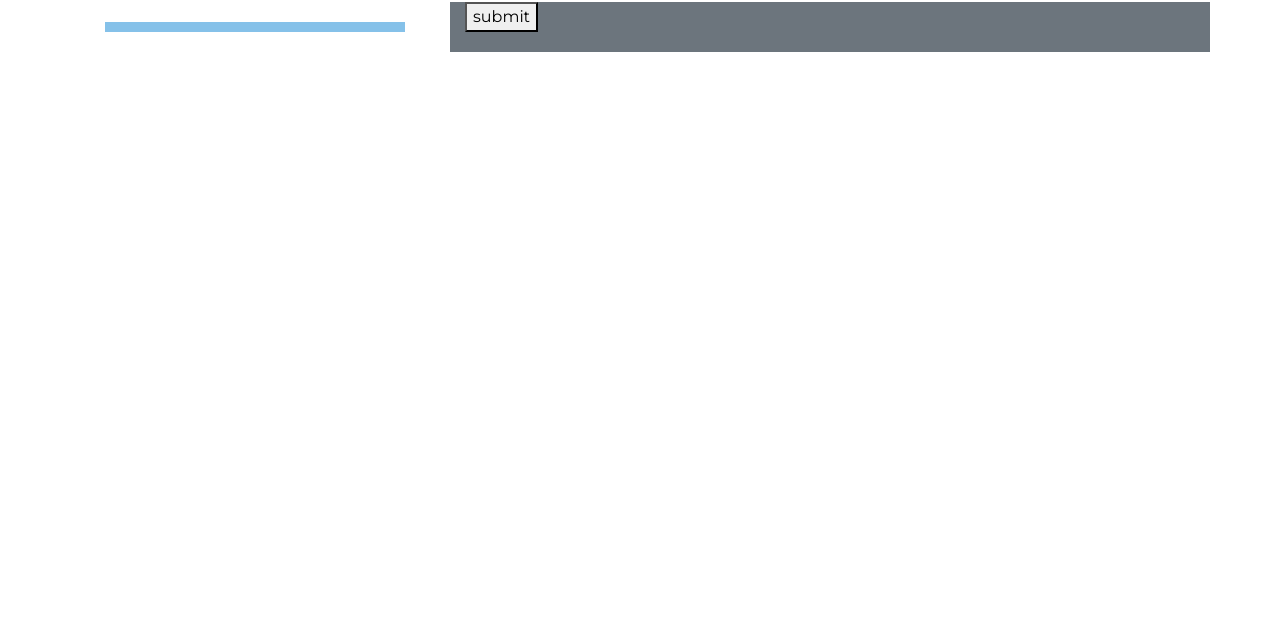
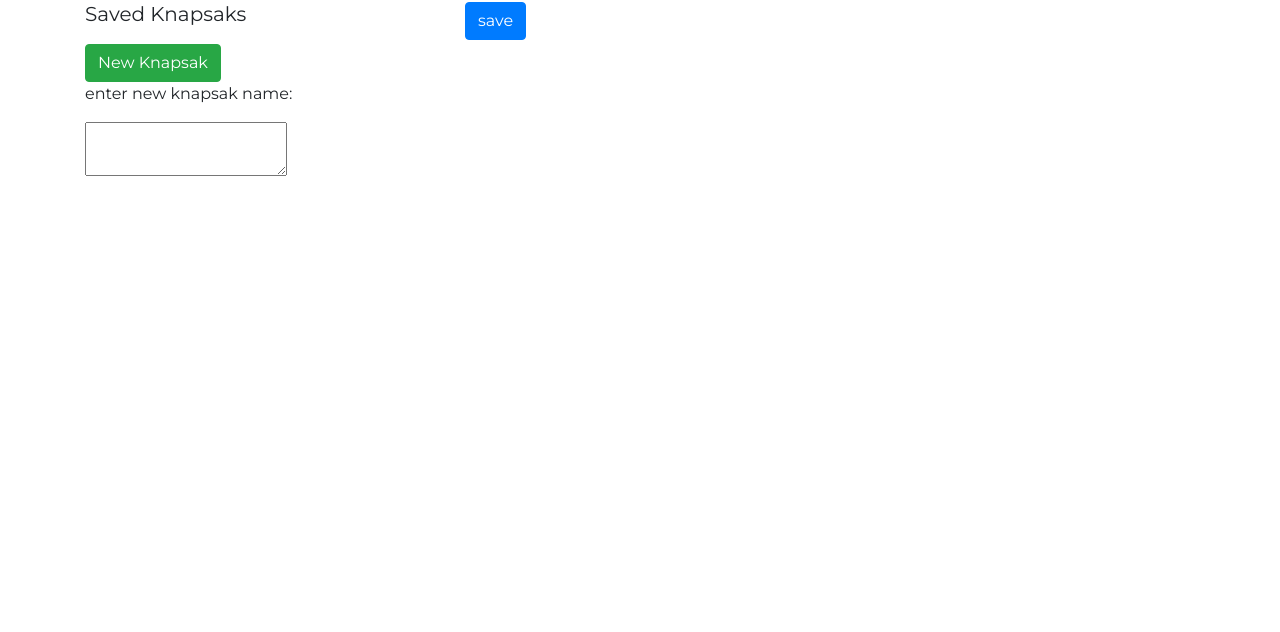
Before and after one commit to corrimori/knapsak_web, a website: page public/index.html in a window 1280 px wide. Shown: the part 168-800 px from the top of the page. Drawn offline with nearby package versions, Linux system fonts and the light colour scheme; no server answers.

Commit message:
work on adding a new knapsak- save to local storage

```diff
--- a/public/index.html
+++ b/public/index.html
@@ -27,18 +27,30 @@
     <div class="container">
       <div class="row">
 
-        <div class="col-md-4">
+        <!-- < ********************************* > -->
+        <div class="col-sm-4">
+          <h5>Saved Knapsaks</h5>
           <ul id="knapsak-lists">
-            <!-- add list of knapsaks dynamically in script here -->
+            <!-- loadKnapsaks() add list of knapsaks dynamically in script here -->
           </ul>
+          <form>
+            <button class="btn btn-success" id="newKnapsakBtn" type="button" onclick="createNewKnapsak()">New Knapsak</button>
+
+            <div id="displayInput">
+              <p>enter new knapsak name:</p>
+              <textarea type="text" id="newKsName"></textarea><br>
+            </div>
+          </form>
         </div>
 
-          <div class="bg-secondary d-flex col-md-8">
+        <!-- < ********************************* > -->
+        <!-- <div class="bg-secondary d-flex col-md-8"> -->
+        <div class="col-sm-auto" d-flex >
           <form id="knapsak-form">
+            <button type=submit class="btn btn-primary">save</button>
             <div id="items-container">
               <!-- item cards inserted here -->
             </div>
-              <button type=submit>submit</button>
           </form>
         </div>
 
--- a/public/scripts.js
+++ b/public/scripts.js
@@ -1,35 +1,52 @@
 let apiUrl = 'http://localhost:8010'
+let userId = 2
+let user_id = 2
+
+// ==========================================
+//  LOADS KNAPSAK LIST ON left
+// ==========================================
 
 const loadKnapsaks = () => {
   console.log('loading knapsaks...')
 
   let knskList = document.querySelector('#knapsak-lists')
   knskList.innerHTML = ''
-  let userId = 2
 
+  // get all knapsaks belonging to a user
   axios.get(`${apiUrl}/users/${userId}/knapsaks`).then(result => {
+    let data = result.data
+
     console.log('result.data------->', result.data)
-    let data = result.data
-    console.log('result.data[0]>>>', result.data[0]);
+    // console.log('result>>>>', result);
+    // console.log('result.data[0]>>>', result.data[0]);
+
     data.forEach( element => {
       let descItem = document.createElement('li')
       descItem.innerHTML = element.description
+
       knskList.appendChild(descItem).addEventListener('click', () => {
-        let knskListId = element.id
-        console.log('>>', knskListId);
-        localStorage.setItem('knapsak_id', JSON.stringify(knskListId))
+        let knapsakId = element.id
+        localStorage.setItem('knapsak_id', JSON.stringify(knapsakId))
         console.log('button clicked!');
-        console.log('element id>>', element.id)
+        console.log(`saved knapsak id ${knapsakId} to LOCAL STORAGE`)
+        console.log('element id>>', element.id)  // knapsakId
         console.log('element userid>>', element.user_id);
         loadItems()
       })
     })
-  })
+
+  }) // end axios
 } // end function loadKnapsaks
 
 loadKnapsaks()
 
-// add items to page, add counter with increment functionality
+// let displayKsInput = document.getElementById('#displayInput')
+// displayKsInput.style.display = 'none'
+
+// ==========================================
+//  LOADS ITEMS in KNAPSAK
+// ==========================================
+
 const loadItems = () => {
   console.log('loading items...')
 
@@ -39,17 +56,15 @@ const loadItems = () => {
   let itemsList = document.querySelector('#items-container')
   let knapsakId = JSON.parse(localStorage.getItem('knapsak_id'))
 
-  //grab items related to knapsak
+  // GET items related to knapsak
+  // axios.get(`${apiUrl}/knapsaks/${knapsakId}/items`).then(result => {
   axios.get(`${apiUrl}/knapsaks/${knapsakId}/items`).then(result => {
     console.log('result.data ITEMS -------->', result.data);
-    console.log('name', result.data[3].name);
+    // console.log('name', result.data[3].name);
     let itemData = result.data
     let qtyObj = {}
 
     itemData.forEach( element => {
-      // create an object to store the quanity of each item
-      // qtyObj[`${element.id}`] = 1
-      // console.log('qtyobj>>>', qtyObj);
 
       // create a card from each element
       console.log('elem>>>', element);
@@ -96,10 +111,6 @@ const loadItems = () => {
 
       plusButton.addEventListener("click", () => {
         document.querySelector(`#qty-${element.name}`).value++
-        // {name1: element.name,
-        // quantity: count},
-        // name2: 5,
-        // save btn
       })
     })
   })
@@ -107,23 +118,81 @@ const loadItems = () => {
 
 const formSubmit = (e) => {
   e.preventDefault()
-  console.log('working form submit')
-  // get knapsak id - stored in local storage?
+  console.log('working form submit ...')
+  // retrieve knapsak id - stored in local storage
   let itemQtys = document.querySelectorAll(".qty-item")
-  itemQtys.forEach( (item) => {
+  console.log('itemQtys---------->>', itemQtys);
+
+  // for each item, post to database
+  itemQtys.forEach((item) => {
     let knapsak_id = JSON.parse(localStorage.getItem('knapsak_id'))
     let item_id = item.getAttribute('data-item')
     let quantity = item.value
     let payload = { knapsak_id, item_id, quantity }
     console.log('payload', payload);
 
-    // axios post with payload
+
+    // knapsak/1/items
+    // axios.post(`${apiUrl}/knapsaks/${knapsak_id}/items`, payload )
+    //   // console.log('in axios post ... ');
+    //   .then(response => {
+    //     console.log('saved successfully')
+    //   });
+
+    // add axios post with payload to create knapsak_item
   })
 }
-let form = document.querySelector("#knapsak-form")
-form.addEventListener("submit", formSubmit)
 
-// let storeKnapsak = {'boy_undies': 0, 'girl_undies': 0, 'socks': 0, 'tshirt': 0, 'longsleeve': 0, 'shorts': 0, 'pants': 0, 'skirt': 0, 'jacket': 0, 'shoes': 0, 'boy_swimsuit': 0, 'girl_swimsuit': 0, 'toothbrush': 0}
+// ==========================================
+//  LSKDGSGJSG JSG
+// ==========================================
+
+let newKsform = document.querySelector("#knapsak-form")
+  newKsform.addEventListener("submit", formSubmit)
+
+
+// ==========================================
+//  Create New Knapsak and Display items
+// ==========================================
+
+const createNewKnapsak = () => {
+  console.log('new knapsk button clicked');
+  // displayKsInput.style.display = 'block'
+  let newKnapsak = document.querySelector('#newKsName').value
+  console.log('newKnapsak>>>>', newKnapsak);
+
+  // ** get user_id from Local Storage
+  // let user_id = JSON.parse(localStorage.getItem('user_id'))
+  let description = newKnapsak
+  let user_id = 2
+  let payload = { description, user_id }
+  console.log('payload', payload);
+
+  axios.post(`${apiUrl}/knapsaks`, payload )
+    .then(response => {
+      console.log('new knapsak saved successfully')
+    });
+
+  axios.get(`${apiUrl}/knapsaks`)
+    .then(response => {
+      // get the last id that was created
+      console.log('response.data>>>', response.data)
+      newKsIndex = response.data.length - 1
+      newKsId = response.data[newKsIndex].id
+      console.log('newKsIndex>>', newKsIndex);
+      console.log('newKS id>>>', newKsId);
+      localStorage.setItem('knapsak_id', JSON.stringify(newKsId))
+    })
+
+  // get knapsak id
+  // get description username
+  // axios - create new ks:
+  //  - description
+  //  - user_id
+  // SAVE knapsak.id to LOCAL storage
+  // clear contents col 2
+  // get all items from knapsak_items table for KS_items
+}
 
 // const getQty = () => {
 //   let itemQty = document.querySelector(`#qty-${element.name}`).value
@@ -142,10 +211,7 @@ form.addEventListener("submit", formSubmit)
 // // Access some stored data
 // alert( "username = " + localStorage.getItem("username"));
 
-
-// console.log('finished loading functions...');
-console.log('boy undies>> ', document.querySelector('#qty-boy_undies').value);
-
+// let storeKnapsak = {'boy_undies': 0, 'girl_undies': 0, 'socks': 0, 'tshirt': 0, 'longsleeve': 0, 'shorts': 0, 'pants': 0, 'skirt': 0, 'jacket': 0, 'shoes': 0, 'boy_swimsuit': 0, 'girl_swimsuit': 0, 'toothbrush': 0}
 
 // document.getElementById(elId).value = 2
 // {1: 1, 2: 1, 3: 1, 4: 1, 5: 1, 6: 1, 7: 1, 8: 1, 9: 1, 10: 1, 11: 1, 12: 1, 13: 1}
--- a/public/styles.css
+++ b/public/styles.css
@@ -12,14 +12,14 @@ body {
 
 ul {
   list-style-type: none;
-  margin: 20px;
+  margin: 0px;
   padding: 5px;
-  width: 300px;
-  background-color: #85C1E9;
+  width: 250px;
+  /* background-color: #85C1E9; */
 }
 
 li {
-  margin: 10px;
+  margin-bottom: 12px;
   display: block;
   padding: 8px 16px;
   border: 1px solid black;
@@ -39,6 +39,7 @@ li {
   height: 90px;
 }
 
+/* not active - in progress */
 .card-item {
   position: relative;
   display: -ms-flexbox;
```
Lines whose indentation alone changed are shown as unchanged.
